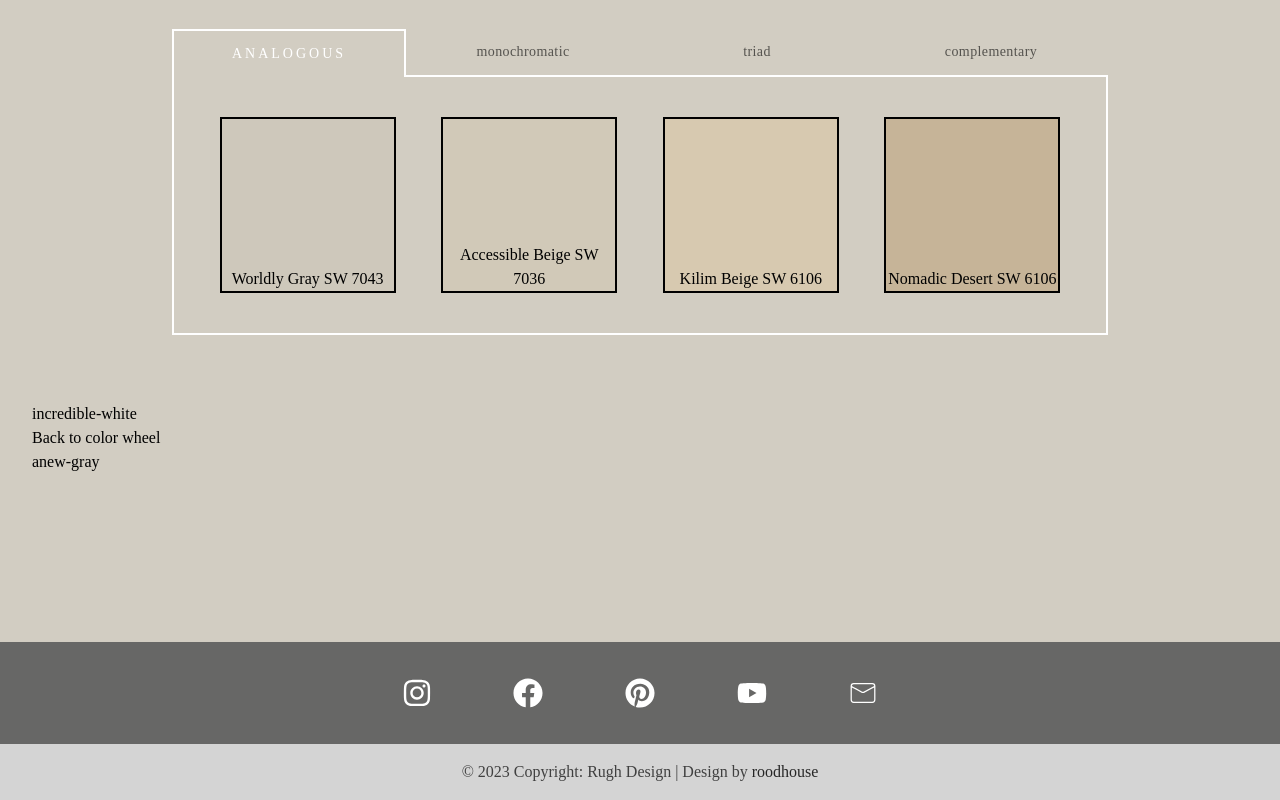
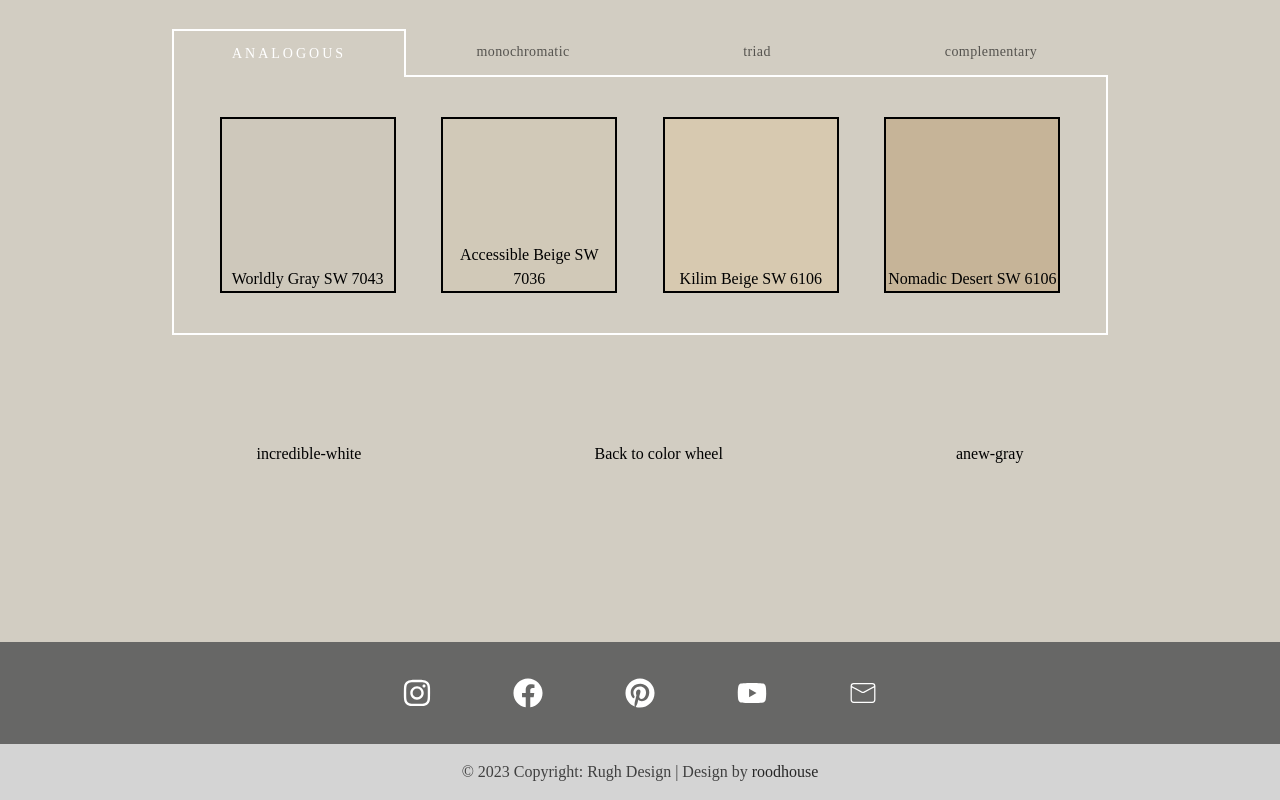
Before and after one commit to roodhouse/rugh-design-color-wheel, a React (Create React App) app: page /color/agreeable-gray in a window 1280 px wide. Shown: the part 1108-1908 px from the top of the page. Built offline with nearby package versions, Linux system fonts and the light colour scheme.

Commit message:
add style to color nav div

```diff
--- a/src/components/color/Color.jsx
+++ b/src/components/color/Color.jsx
@@ -104,7 +104,7 @@
           </div>
         </div>
         {/* color navigation */}
-        <div>
+        <div className='max-w-[1000px] w-full flex flex-row justify-around mx-auto pt-10'>
           <div className={thePreviousColor() === 0 ? "hidden" : "block"}>
             <Link to={`../color/${thePreviousColor()}`}>
               {thePreviousColor()}
```
